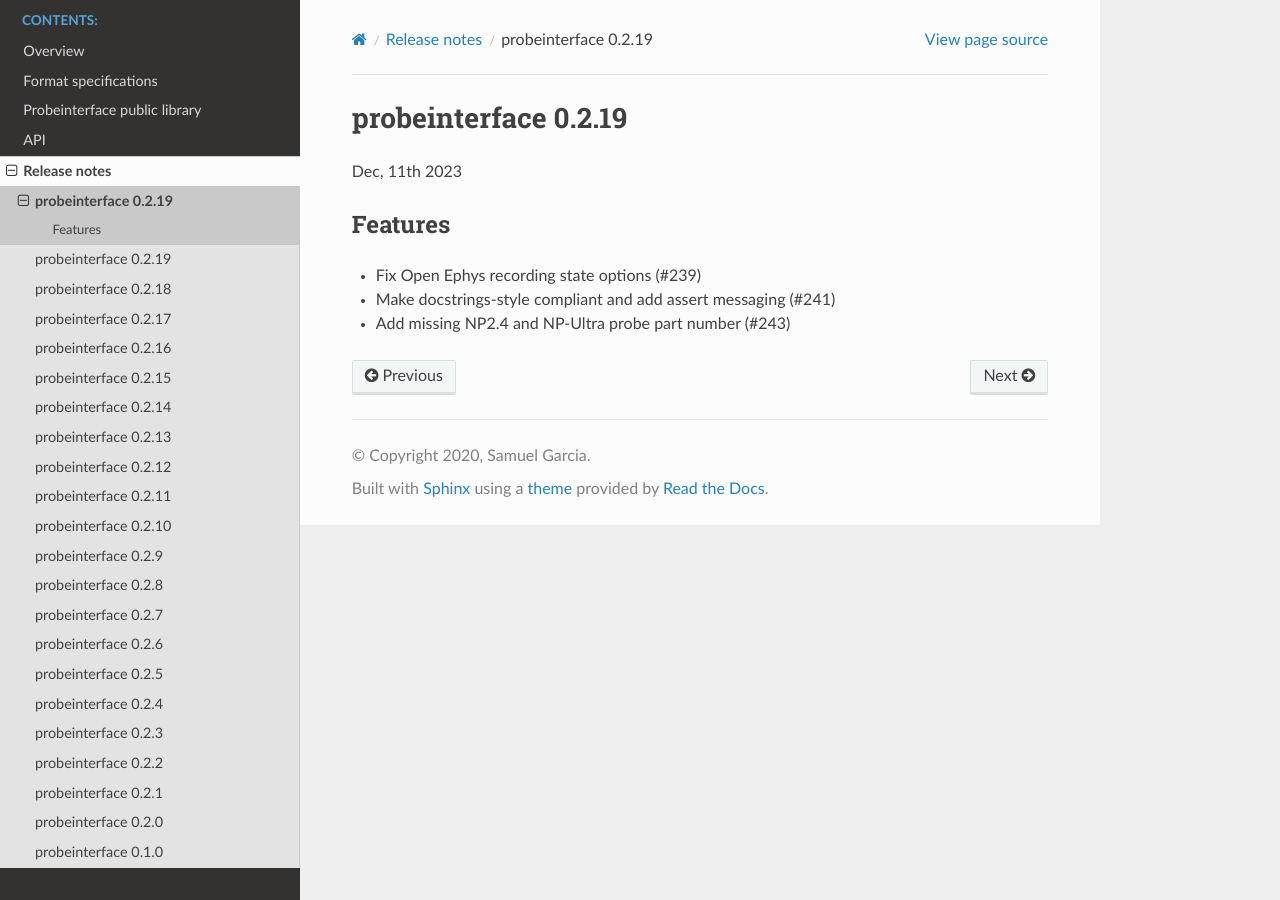
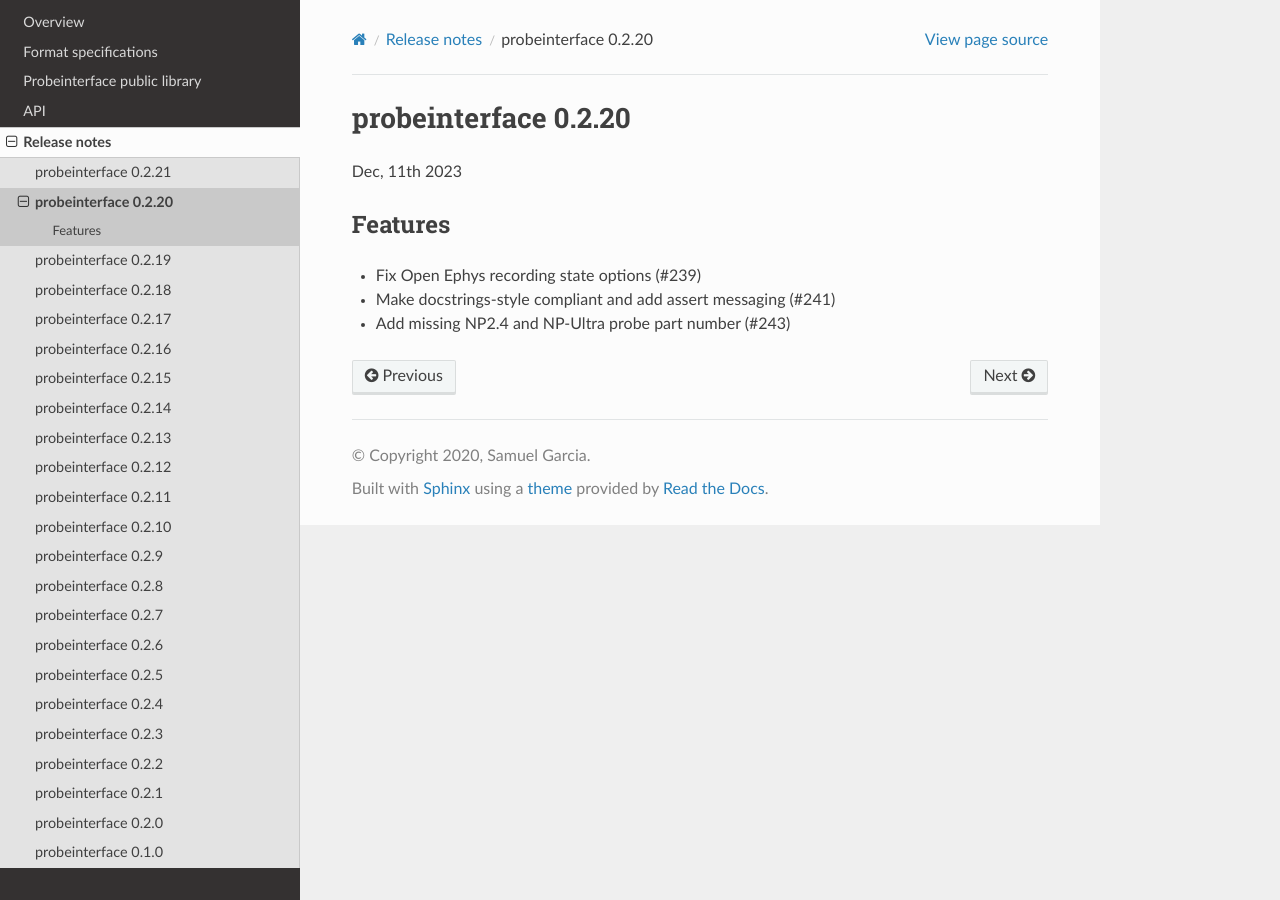
Before and after one commit to SpikeInterface/probeinterface, a Sphinx documentation site: the page built from doc/releases/0.2.20.rst, in a window 1280 px wide. Built offline with Sphinx 7.4.7 and the Read the Docs theme 2.0.0, drawn with Linux system fonts in a browser that asks for light colours; pages that are not in the unit, such as notebooks, are missing from menus.

Commit message:
Prepare release 0.2.21

```diff
--- a/doc/release_notes.rst
+++ b/doc/release_notes.rst
@@ -6,6 +6,7 @@ Release notes
 .. toctree::
    :maxdepth: 1
 
+   releases/0.2.21.rst
    releases/0.2.20.rst
    releases/0.2.19.rst
    releases/0.2.18.rst
--- a/doc/releases/0.2.20.rst
+++ b/doc/releases/0.2.20.rst
@@ -1,4 +1,4 @@
-probeinterface 0.2.19
+probeinterface 0.2.20
 ---------------------
 
 Dec, 11th 2023
--- a/pyproject.toml
+++ b/pyproject.toml
@@ -1,6 +1,6 @@
 [project]
 name = "probeinterface"
-version = "0.2.20"
+version = "0.2.21"
 authors = [
   { name="Samuel Garcia", email="sam.garcia.die@gmail.com" },
   { name="Alessio Buccino", email="alessiop.buccino@gmail.com" },
```
Also changed, not shown: doc/releases/0.2.21.rst (added, +11 -0 lines).
